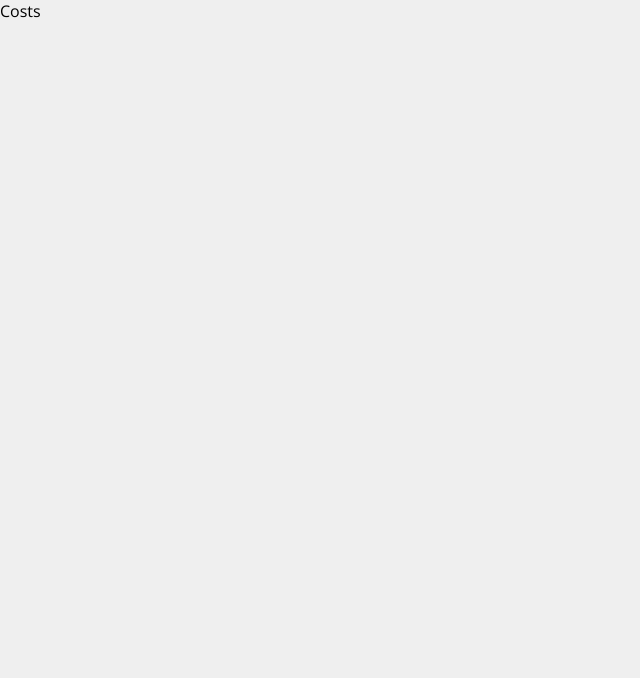
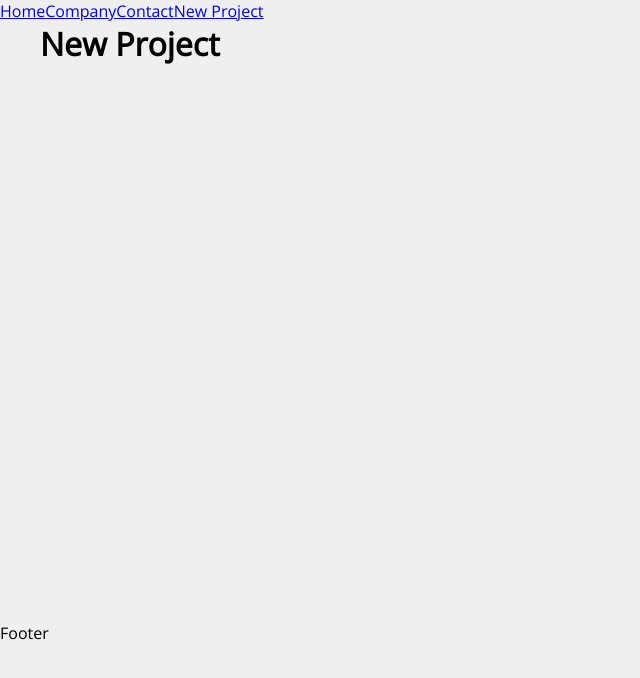
Before and after one commit to joaovgsilva/youtube-react, a JavaScript app in the folder project/: page /newproject in a window 1280 px wide. Shown: the top 678 px of the page, without its empty margins (0-640 px from the left). Built offline with nearby package versions, Linux system fonts and the light colour scheme; the HTML template or start-up script is replaced by a standard one.

Commit message:
structuring the project

```diff
--- a/project/src/App.js
+++ b/project/src/App.js
@@ -1,7 +1,31 @@
+import {BrowserRouter as Router, Routes, Route, Link} from 'react-router-dom';
+import Home from './components/pages/Home';
+import Company from './components/pages/Company';
+import Contact from './components/pages/Contact';
+import NewProject from './components/pages/NewProject';
+
+import Container from './components/layout/Container';
+
 function App() {
   return (
     <div className="App">
-      <p>Costs</p>
+      <Router>
+        <div>
+          <Link to='/'>Home</Link>
+          <Link to='/company'>Company</Link>
+          <Link to='/contact'>Contact</Link>
+          <Link to='/newproject'>New Project</Link>
+        </div>
+        <Container customClass='min-height'>
+          <Routes>
+            <Route path="/" element= {<Home />}/>
+            <Route path="/company" element= {<Company />}/>
+            <Route path="/contact" element= {<Contact />}/>
+            <Route path="newproject" element= {<NewProject />}/>
+          </Routes>
+        </Container>
+        <p>Footer</p>
+      </Router>
     </div>
   );
 }
--- /dev/null
+++ b/project/src/components/layout/Container.js
@@ -0,0 +1,7 @@
+import styles from './Container.module.css';
+
+function Container(props){
+    return <div className={`${styles.container} ${styles[props.customClass]}`}>{props.children}</div>
+}
+
+export default Container
--- /dev/null
+++ b/project/src/components/layout/Container.module.css
@@ -0,0 +1,20 @@
+.container{
+    width: 1200px;
+    display: flex;
+    justify-content: space-between;
+    margin: 0 auto;
+    flex-wrap: wrap;
+}
+
+.min-height{
+    min-height: 75vh;
+}
+
+.start{
+    justify-content: flex-start;
+}
+
+.column{
+    flex-direction: column;
+    justify-content: flex-start;
+}
--- /dev/null
+++ b/project/src/components/pages/Company.js
@@ -0,0 +1,9 @@
+function Company(){
+    return(
+        <div>
+            <h1>Company</h1>
+        </div>
+    )
+}
+
+export default Company;
--- /dev/null
+++ b/project/src/components/pages/Contact.js
@@ -0,0 +1,9 @@
+function Contact(){
+    return(
+        <div>
+            <h1>Contact</h1>
+        </div>
+    )
+}
+
+export default Contact;
--- /dev/null
+++ b/project/src/components/pages/Home.js
@@ -0,0 +1,9 @@
+function Home(){
+    return(
+        <div>
+            <h1>Home</h1>
+        </div>
+    )
+}
+
+export default Home;
--- /dev/null
+++ b/project/src/components/pages/NewProject.js
@@ -0,0 +1,9 @@
+function NewProject(){
+    return(
+        <div>
+            <h1>New Project</h1>
+        </div>
+    )
+}
+
+export default NewProject;
```
Also changed, not shown: 1 other file (tests, documents, lock files or other folders).
